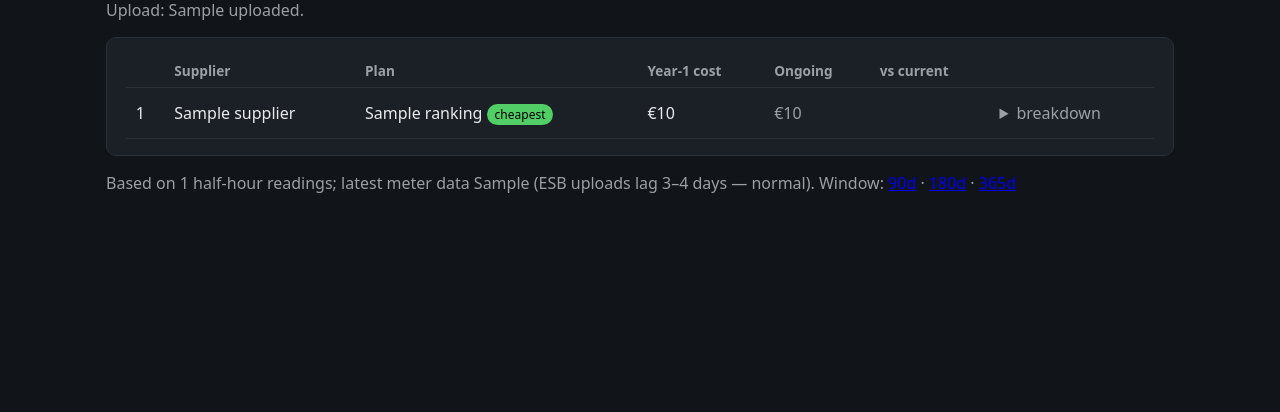
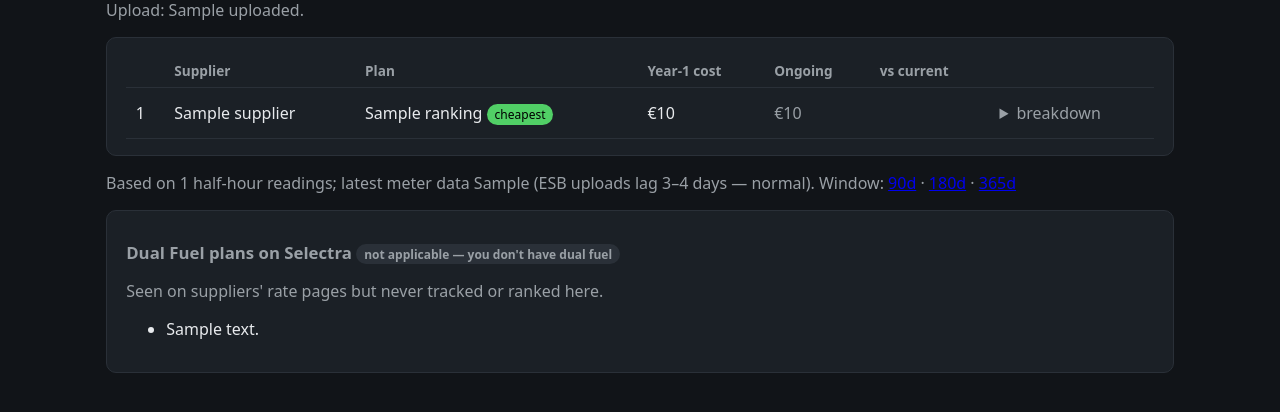
Before and after one commit to colfin22/tariff-optimiser, a FastAPI app: template app/templates/dashboard.html in a window 1280 px wide. Shown: the part 173-585 px from the top of the page. Run offline with FastAPI, Linux system fonts and the light colour scheme; the template is opened without the code that fills it: most values are stand-ins (such as "Sample title", 1, 10 or a date in 2020).

Commit message:
Show Dual Fuel reference list on the main dashboard, not just /plans
Colm only checks the main dashboard, not the Plans page — he never saw
the previous fix. Same pending 'untracked dual-fuel plan' notices now
also render as a plain reference card on / so he can't miss them.

```diff
--- a/app/main.py
+++ b/app/main.py
@@ -79,11 +79,16 @@ def dashboard(request: Request, days: int = 365, uploaded: str = ""):
         current_id = db.get_setting(c, "current_plan_id")
         current = next((r for r in ranking if str(r.get("plan_id")) == current_id), None)
         end = alerts.contract_end(c)
+        c.executescript(scraper.SCHEMA)
+        dual_fuel = c.execute(
+            "SELECT detail FROM suggestions WHERE field='info' AND status='pending' "
+            "AND lower(detail) LIKE '%dual%' ORDER BY detail"
+        ).fetchall()
         return templates.TemplateResponse(request, "dashboard.html", {
             "ranking": ranking, "days": days, "current": current, "current_id": current_id,
             "last_reading": freshness["m"], "n_readings": freshness["n"],
             "contract_end": end, "days_left": (end - date.today()).days if end else None,
-            "uploaded": uploaded,
+            "uploaded": uploaded, "dual_fuel": dual_fuel,
         })
     finally:
         c.close()
--- a/app/templates/dashboard.html
+++ b/app/templates/dashboard.html
@@ -69,4 +69,16 @@ Or run the automated ingest (POST /api/ingest) once the HDF file is in /data.
 <p class="dim">Based on {{ n_readings }} half-hour readings; latest meter data {{ last_reading }} (ESB uploads lag 3&ndash;4 days &mdash; normal).
 Window: <a href="/?days=90">90d</a> &middot; <a href="/?days=180">180d</a> &middot; <a href="/?days=365">365d</a></p>
 {% endif %}
+
+{% if dual_fuel %}
+<div class="card">
+  <h2>Dual Fuel plans on Selectra <span class="badge">not applicable — you don't have dual fuel</span></h2>
+  <p class="dim">Seen on suppliers' rate pages but never tracked or ranked here.</p>
+  <ul>
+  {% for d in dual_fuel %}
+    <li>{{ d.detail.split(': ', 1)[1] if ': ' in d.detail else d.detail }}</li>
+  {% endfor %}
+  </ul>
+</div>
+{% endif %}
 {% endblock %}
```
